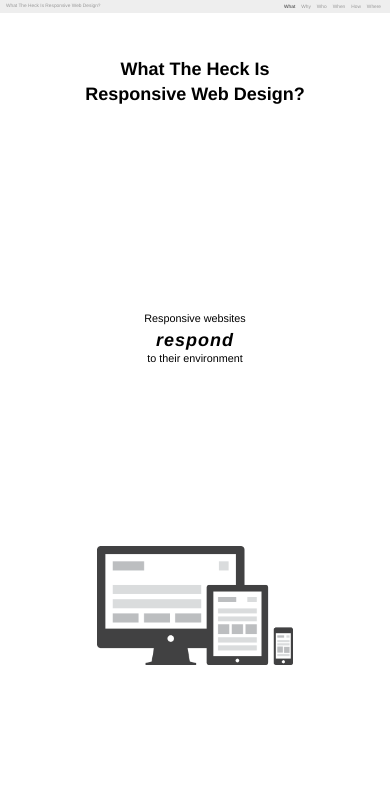
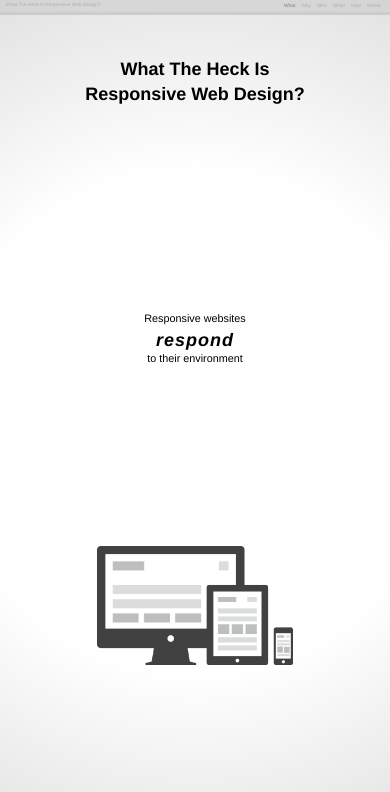
Before and after one commit to johnpolacek/scrolldeck.js, a plain HTML site: page decks/responsive/index.html in a window 390 px wide. Shown: the top 792 px of the page. Drawn offline with Linux system fonts and the light colour scheme; a web font is replaced by a local one.

Commit message:
style updates to responsive deck

```diff
--- a/decks/responsive/css/style.css
+++ b/decks/responsive/css/style.css
@@ -8,6 +8,16 @@ body {
 	font-size: 24px;
 	font-size: 2.4rem;
 	line-height: 1.4;
+}
+
+
+.background {
+	position: fixed;
+	height: 100%;
+	width: 100%;
+	background: -moz-radial-gradient(50% 50%, farthest-side, #fff, #efefef);
+	background: -webkit-gradient(radial, 50% 50%, 250, 50% 50%, 750, from(#fff), to(#bbb));
+	z-index: 0;
 }
 
 ul {
@@ -55,23 +65,24 @@ img {
 	top: 0;
 	left: 0;
 	z-index: 10;
-	background: #eee;
+	background: #ccc;
+	border-bottom: solid 3px #bbb;
+	opacity: .6;
 }
 
 #header h1 {
 	margin: 0;
-	padding: 10px 20px 10px;
-	padding: 1rem 2rem 1rem;
+	padding: 7px 20px 10px;
+	padding: .7rem 2rem 1rem;
 	font-size: 16px;
 	font-size: 1.6rem;
-	color: #999;
+	color: #888;
 	font-weight: normal;
 }
 
 #nav {
 	position: absolute;
-	top: 3px;
-	top: .3rem;
+	top: 0;
 	right: 20px;
 	right: 2rem;
 }
@@ -81,7 +92,7 @@ img {
 	padding: 10px;
 	padding: 1rem;
 	text-decoration: none;
-	color: #999;
+	color: #888;
 	font-size: 16px;
 	font-size: 1.6rem;
 	font-style: normal;
@@ -379,7 +390,7 @@ img {
 }
 
 .img-border {
-	border: solid 1px #ddd;
+	border: solid 1px #aaa;
 }
 
 #img-responsive {
--- a/decks/responsive/index.html
+++ b/decks/responsive/index.html
@@ -16,6 +16,7 @@
 	<script src="../../js/jquery.scrolldeck.js"></script>
 </head>
 <body>
+	<div class="background"></div>
 	<div id="header">
 		<h1>What The Heck Is Responsive Web Design?</h1>
 		<div id="nav">
@@ -75,8 +76,8 @@
 		<div class="img-wrap" id="img-devices">
 			<img src="img/devices.png" />
 		</div>
-		<p>Little screens. Big screens.<br />
-		One site for all screens.</p>
+		<p>Small + Medium + Big screens.<br />
+		One website for all screens.</p>
 	</div>
 
 	<div class="slide who" id="who1">
```
